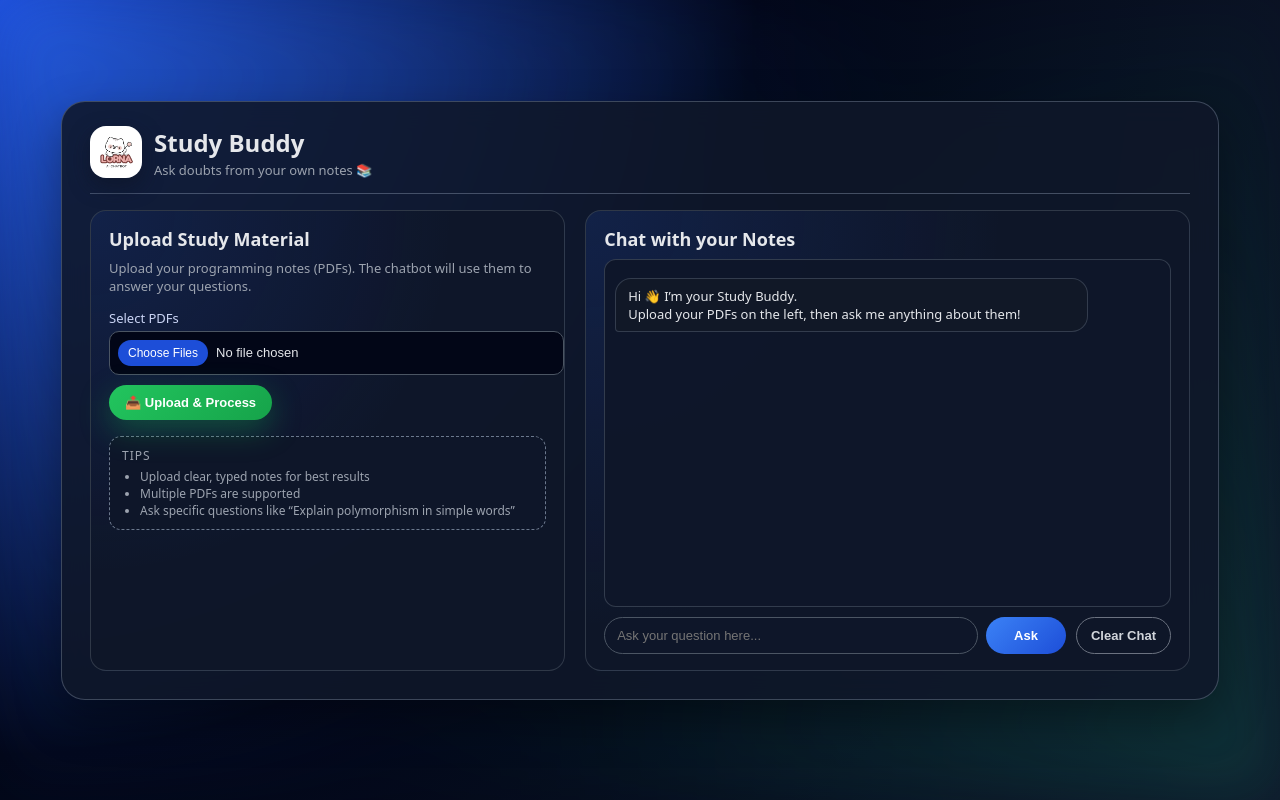
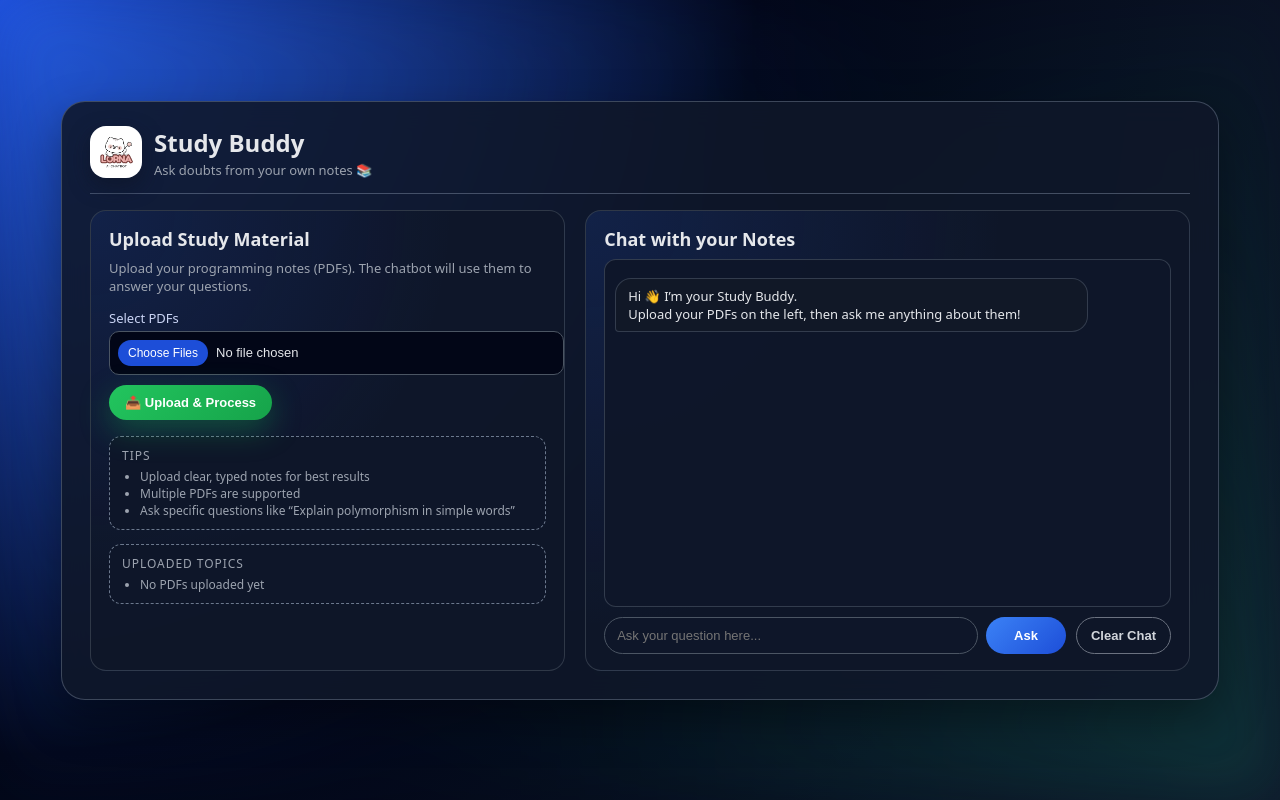
Before and after one commit to ismailzabeeulla/Study-Chatbot, a Flask app: page / in a window 1280 px wide. Run offline with Flask 3, Linux system fonts and the light colour scheme.

Commit message:
Add uploaded topics list and clear file input

```diff
--- a/app.py
+++ b/app.py
@@ -1,11 +1,12 @@
-from flask import Flask, render_template, request
+from flask import Flask, render_template, request, jsonify  # add jsonify
 import os
 from rag_logic import load_pdf, load_online_data, ask_question
-
 
 app = Flask(__name__)
 UPLOAD_FOLDER = "./uploads"
 os.makedirs(UPLOAD_FOLDER, exist_ok=True)
+
+UPLOADED_FILES = []  # keep track of uploaded PDFs
 
 
 @app.route("/")
@@ -15,12 +16,25 @@ def index():
 
 @app.route("/upload", methods=["POST"])
 def upload_file():
+    from werkzeug.utils import secure_filename
     files = request.files.getlist("pdfs")
+    new_files = []
+
     for file in files:
-        file_path = os.path.join(UPLOAD_FOLDER, file.filename)
+        if not file.filename:
+            continue
+        filename = secure_filename(file.filename)
+        file_path = os.path.join(UPLOAD_FOLDER, filename)
         file.save(file_path)
         load_pdf(file_path)
-    return "PDFs uploaded and processed successfully!"
+        new_files.append(filename)
+        if filename not in UPLOADED_FILES:
+            UPLOADED_FILES.append(filename)
+
+    return jsonify({
+        "message": "PDFs uploaded and processed ✅",
+        "files": UPLOADED_FILES
+    })
 
 
 @app.route("/ask", methods=["POST"])
--- a/templates/index.html
+++ b/templates/index.html
@@ -44,6 +44,13 @@
                     <li>Ask specific questions like “Explain polymorphism in simple words”</li>
                 </ul>
             </div>
+            <div class="hint-box" style="margin-top: 14px;">
+    <p class="hint-title">Uploaded topics</p>
+    <ul id="topicList" class="hint-list">
+        <li>No PDFs uploaded yet</li>
+    </ul>
+</div>
+
         </div>
 
         <!-- Right side: Chat -->
@@ -76,6 +83,7 @@
     async function uploadPdfs(ev) {
     ev.preventDefault();
     const input = document.getElementById("pdfInput");
+    const formEl = document.getElementById("uploadForm");
     if (!input.files.length) {
         showToast("Please select at least one PDF.", true);
         return;
@@ -97,15 +105,32 @@
             return;
         }
 
-            const text = await res.text();
-            showToast("PDFs uploaded and processed ✅");
-            // Optional: reset file input
-            input.value = "";
+        const data = await res.json();
+        showToast(data.message || "PDFs uploaded and processed ✅");
+
+        // ✅ Clear file input properly
+        formEl.reset();              // resets <input type="file">
+        // input.value = "";         // optional extra
+
+        // ✅ Update topics list in UI
+        const topicList = document.getElementById("topicList");
+        topicList.innerHTML = "";
+        if (data.files && data.files.length) {
+            data.files.forEach(name => {
+                const li = document.createElement("li");
+                // show without .pdf extension to look like a topic
+                li.textContent = name.replace(/\.pdf$/i, "");
+                topicList.appendChild(li);
+            });
+        } else {
+            topicList.innerHTML = "<li>No PDFs uploaded yet</li>";
+        }
     } catch (e) {
         console.error(e);
         showToast("Network error while uploading.", true);
     }
 }
+
 
     async function ask(ev) {
         ev.preventDefault();
```
Lines whose indentation alone changed are shown as unchanged.
